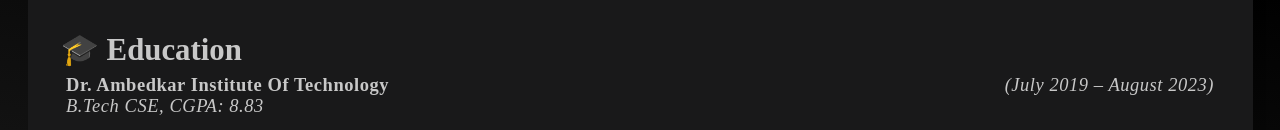
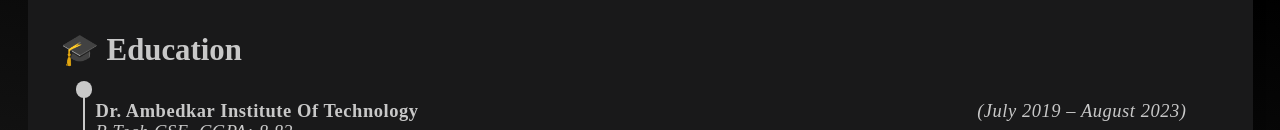
Before and after one commit to tejas-mn/react-portfolio, a React (Create React App) app in the folder my-portfolio/: page / in a window 1280 px wide. Shown: the part 822-952 px from the top of the page. Built offline with nearby package versions, Linux system fonts and the light colour scheme; a web font is replaced by a local one.

Commit message:
styled edu

```diff
--- a/my-portfolio/src/App.css
+++ b/my-portfolio/src/App.css
@@ -445,3 +445,7 @@ section>p {
 .close-button {
   color: var(--text-color-light) !important;
 }
+
+.edu-p1{
+  margin-top: 20px !important;
+}
--- a/my-portfolio/src/components/Right/Education.js
+++ b/my-portfolio/src/components/Right/Education.js
@@ -2,7 +2,8 @@ import { edu } from "../../Providers/DataProvider";
 
 function EducationDetail({ e }) {
   return (
-    <p id={e.id}>
+    <p id={e.id} style={styles.eduPara} className={"edu-p"+e.id}>
+      <span style={styles.dot}></span>
       <b>{e.title}</b>
       <i className="edu-timeline" style={styles.edu_timeline}>
         {" "}
@@ -15,7 +16,7 @@ function EducationDetail({ e }) {
 
 export default function Education() {
   return (
-    <section>
+    <section className="">
       <h2>🎓 Education</h2>
       {edu.map((e) => (
         <EducationDetail key={e.id} e={e} />
@@ -27,4 +28,16 @@ export default function Education() {
 const styles = {
   edu_timeline: { float: "right" },
   desc: { display: "block" },
+  eduPara: { position: "relative", borderLeft: "2px solid var(--text-color-light)", padding: "10px", margin: "0 20px 0px 20px" },
+  dot: {
+    background: 'var(--text-color-light)',
+    height: '15px',
+    position: 'absolute',
+    display: 'block',
+    top: '-8px',
+    left: '-8px',
+    width: '15px',
+    borderRadius: '100px',
+    zIndex: 2,
+  }
 };
```
